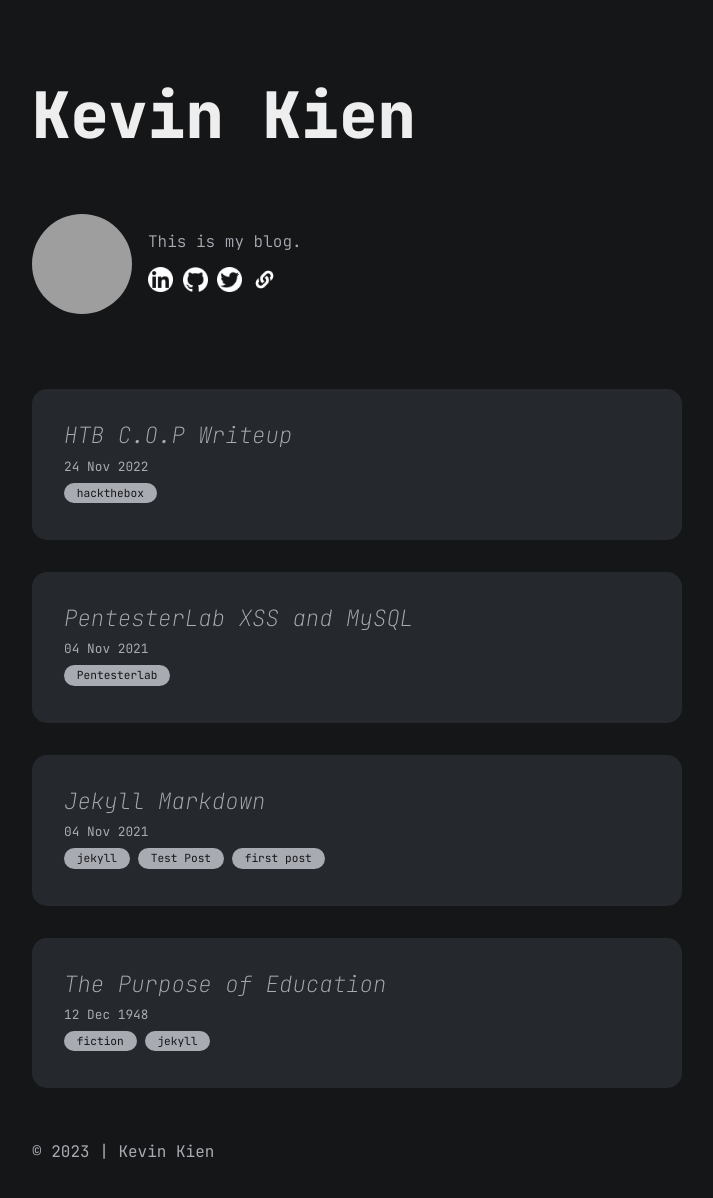
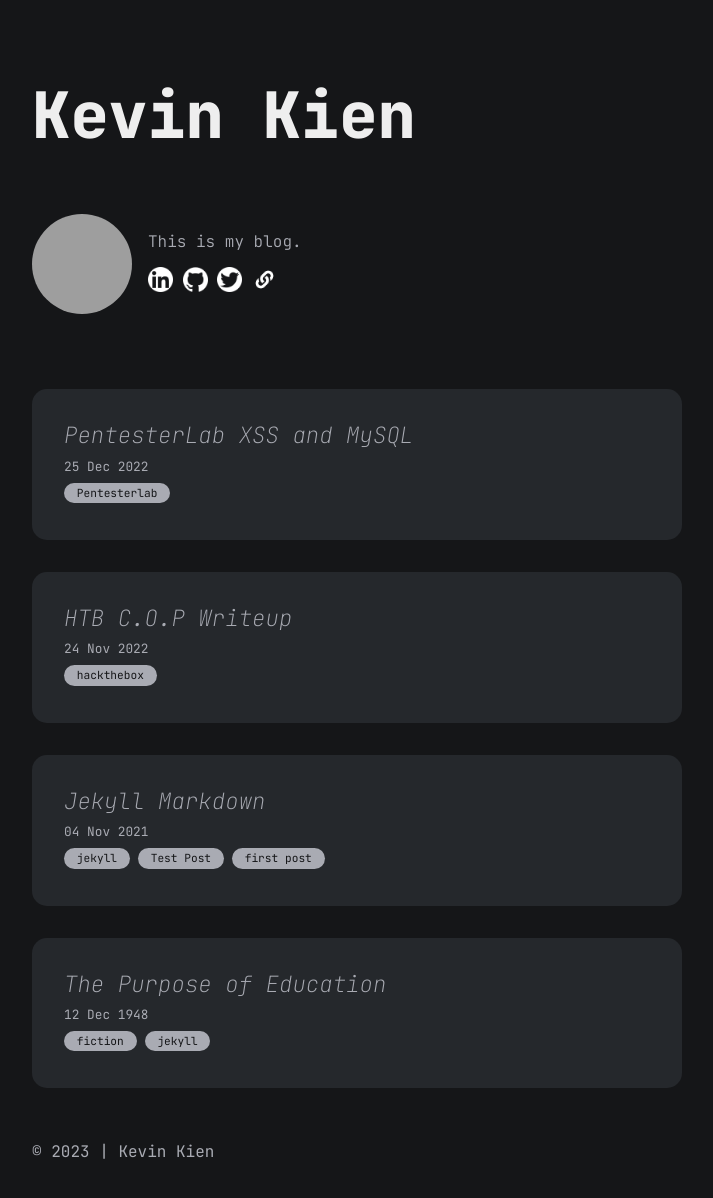
Before and after one commit to KevinKien/KevinKien.github.io, a Jekyll site: the page built from index.md, in a window 1280 px wide, cut to the strip 0-1216 px from the top of the page. Shown: the top 1198 px of the strip, without its empty margins (283-996 px from the left). Built offline with Jekyll 4.4.1, drawn with Linux system fonts in a browser that asks for light colours; grey boxes are pictures that could not be loaded.

Commit message:
Update 2022-12-25-PentesterLab-XSS-and-MySQL.md

```diff
--- a/all_collections/_posts/2022-12-25-PentesterLab-XSS-and-MySQL.md
+++ b/all_collections/_posts/2022-12-25-PentesterLab-XSS-and-MySQL.md
@@ -1,7 +1,7 @@
 ---
 layout: post
 title: PentesterLab XSS and MySQL
-date: 2021-11-04
+date: 2022-12-25
 categories: ["Pentesterlab"]
 ---
 
```
